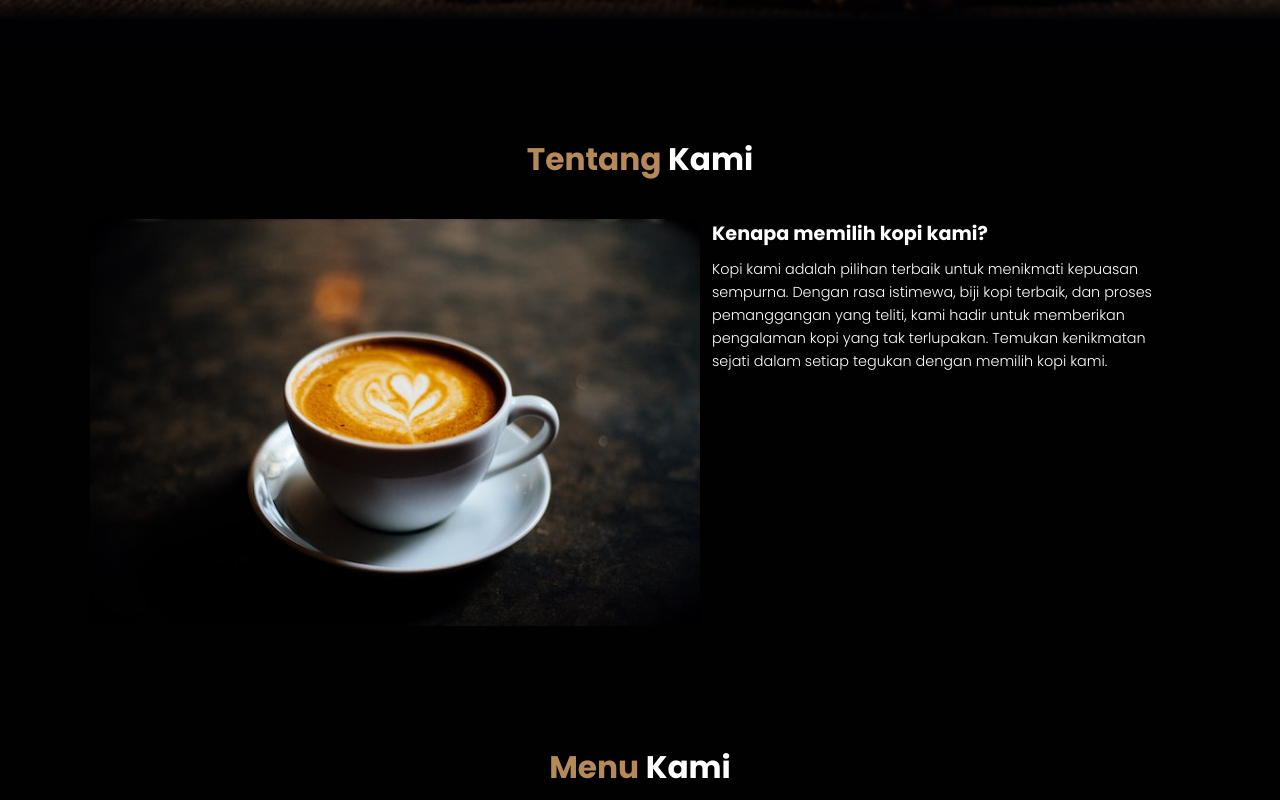
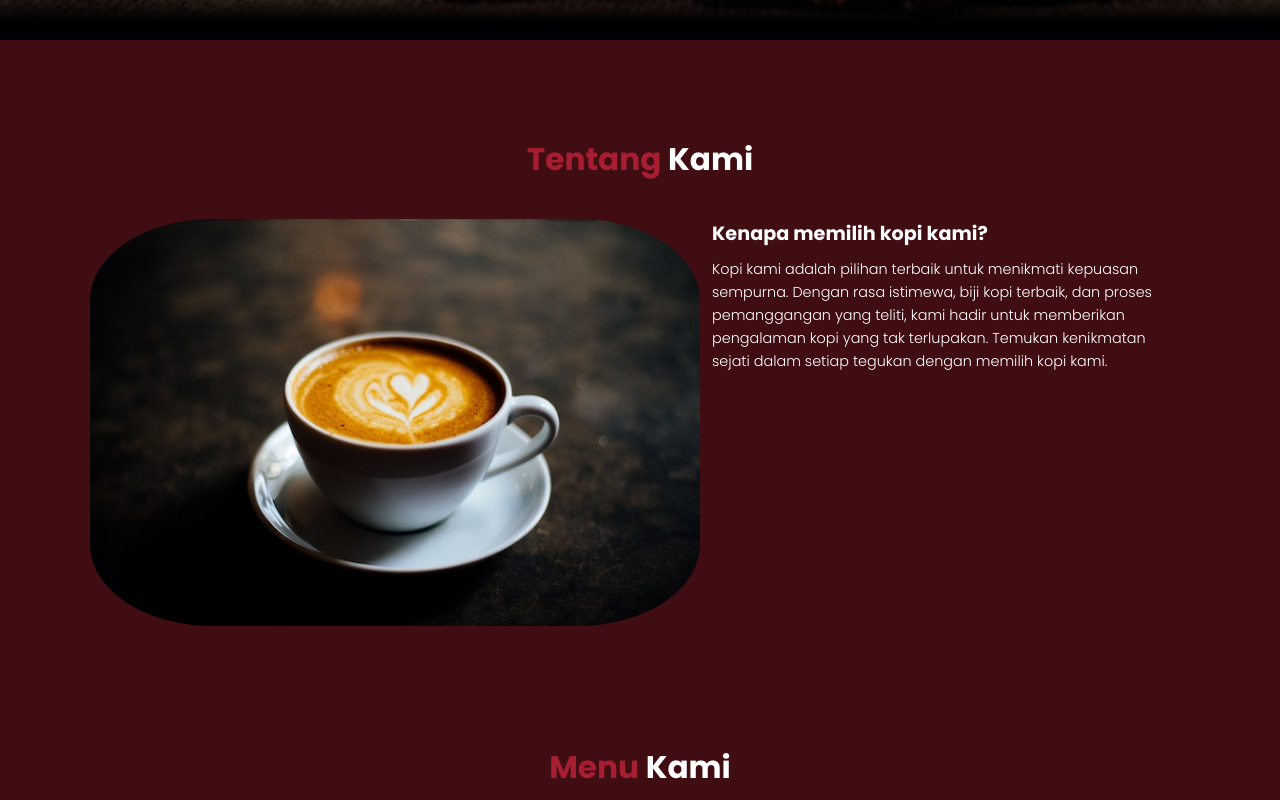
Before and after one commit to dickhisony/kedai-kopi-selat-pandjang, a plain HTML site: page index.html in a window 1280 px wide. Shown: the part 760-1560 px from the top of the page. Drawn offline with nearby package versions, Linux system fonts and the light colour scheme.

Commit message:
initial commit

```diff
--- a/css/style.css
+++ b/css/style.css
@@ -1,6 +1,6 @@
 :root {
-  --primary: #b6895b;
-  --bg: #010101;
+  --primary: #a71d31;
+  --bg: #3f0d12;
 }
 
 * {
@@ -179,6 +179,7 @@ body {
 
 .about .row .about-img img {
   width: 100%;
+  border-radius: 20%;
 }
 
 .about .row .content {
@@ -240,7 +241,7 @@ body {
 .contact .row {
   display: flex;
   margin-top: 2rem;
-  background-color: #222;
+  background-color: rgba(1, 1, 1, 0.5);
 }
 
 .contact .row .map {
```
Also changed, not shown: img/menu/header-bg.jpg (added).
